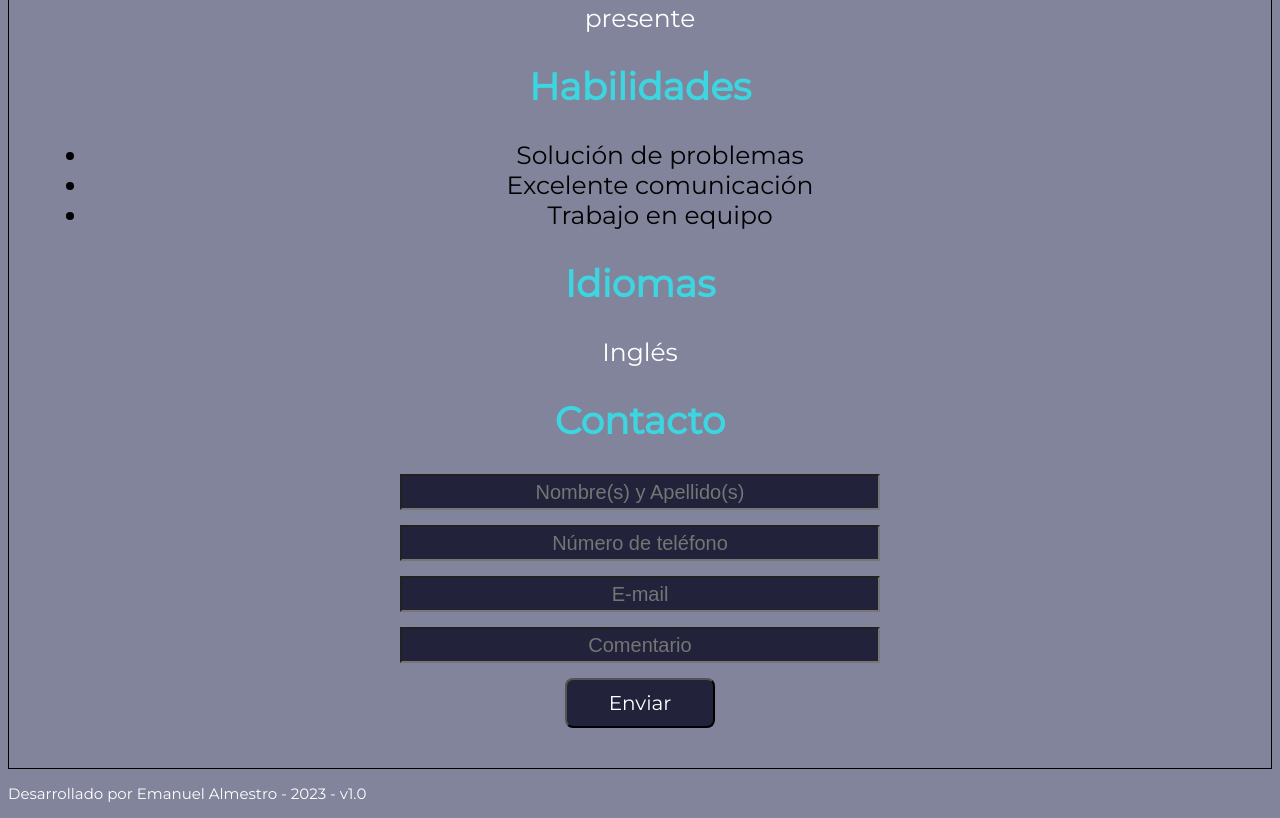
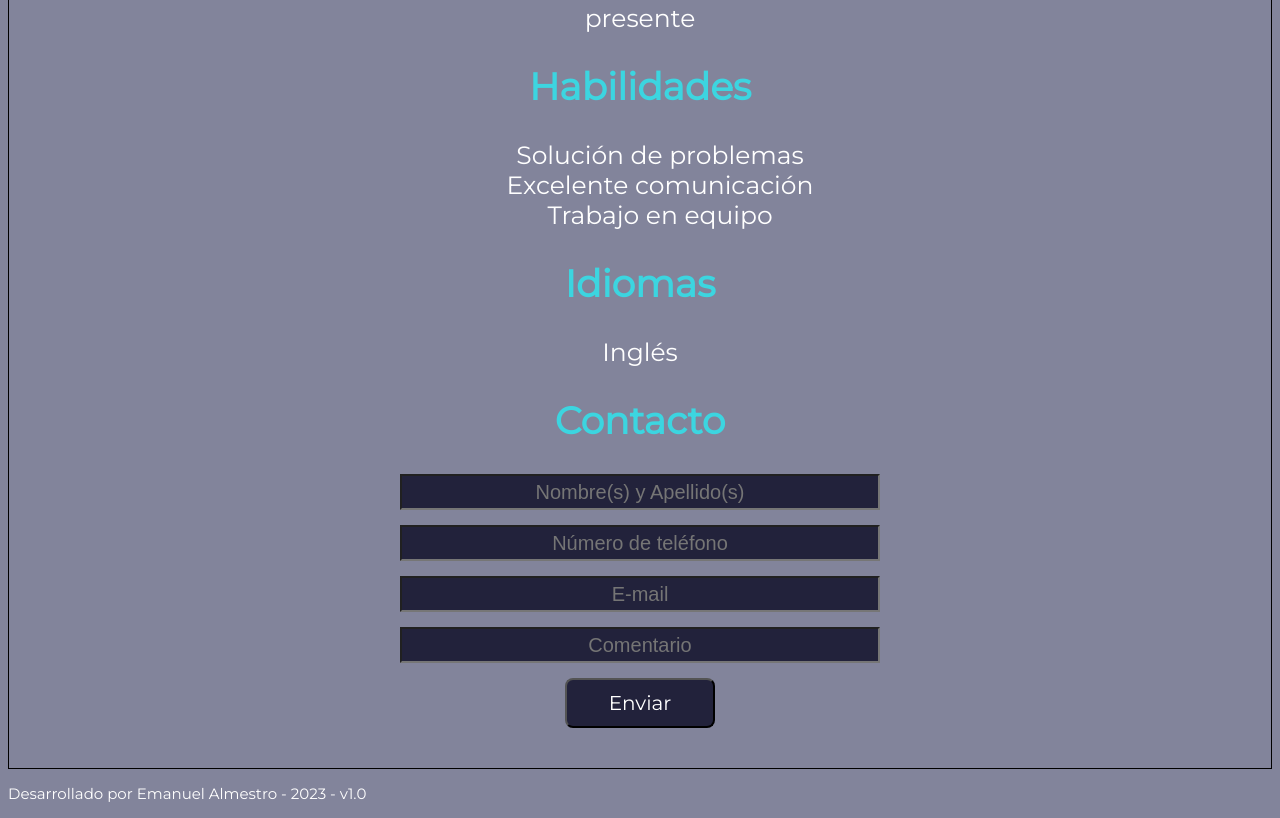
Before and after one commit to EalmesDev/EalmesDev.github.io, a plain HTML site: page index.html in a window 1280 px wide. Shown: the part 1607-2425 px from the top of the page. Drawn offline with Linux system fonts and the light colour scheme.

Commit message:
Actualizar estilos.css

```diff
--- a/estilos.css
+++ b/estilos.css
@@ -15,9 +15,10 @@ h2 {
     color:rgb(60, 213, 224);
 }
 
-/**ul {
+ul {
     list-style: none;
-}*/
+    color: White;
+}
 
 #foto4x4 {
     position: relative;
```
